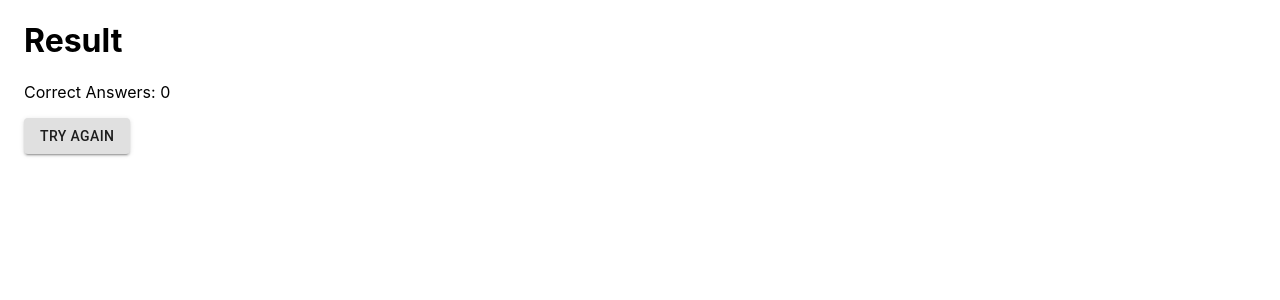
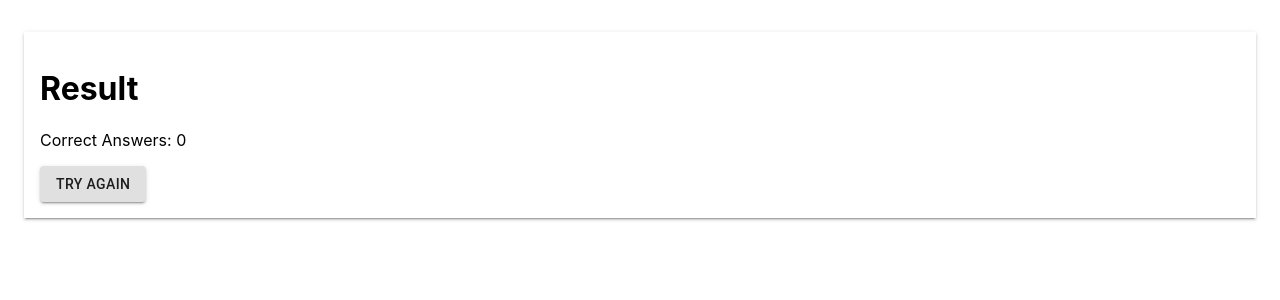
Before and after one commit to NovatecConsulting/hack21-language-is-a-powerful-tool, a React (Create React App) app: page /result in a window 1280 px wide. Shown: the top 300 px of the page. Built offline with nearby package versions, Linux system fonts and the light colour scheme.

Commit message:
improve result page

```diff
--- a/src/components/ResultPage.tsx
+++ b/src/components/ResultPage.tsx
@@ -1,5 +1,5 @@
 import React, { useState } from "react";
-import { Button, Container } from "@material-ui/core";
+import { Button, Container, Box } from "@material-ui/core";
 import { fetchData, useDispatch, useReducerState } from "../state";
 import { Link as RouterLink } from "react-router-dom";
 
@@ -15,11 +15,13 @@ const ResultPage: React.FC = () => {
 
    return (
     <Container>
+      <Box boxShadow={2} padding={2} marginTop={4}>
       <h1>Result</h1>
       <p>Correct Answers: {result}</p>
       <RouterLink to="/quiz">
         <Button variant="contained">Try again</Button>
       </RouterLink>
+      </Box>
     </Container>
   );
 }
```
